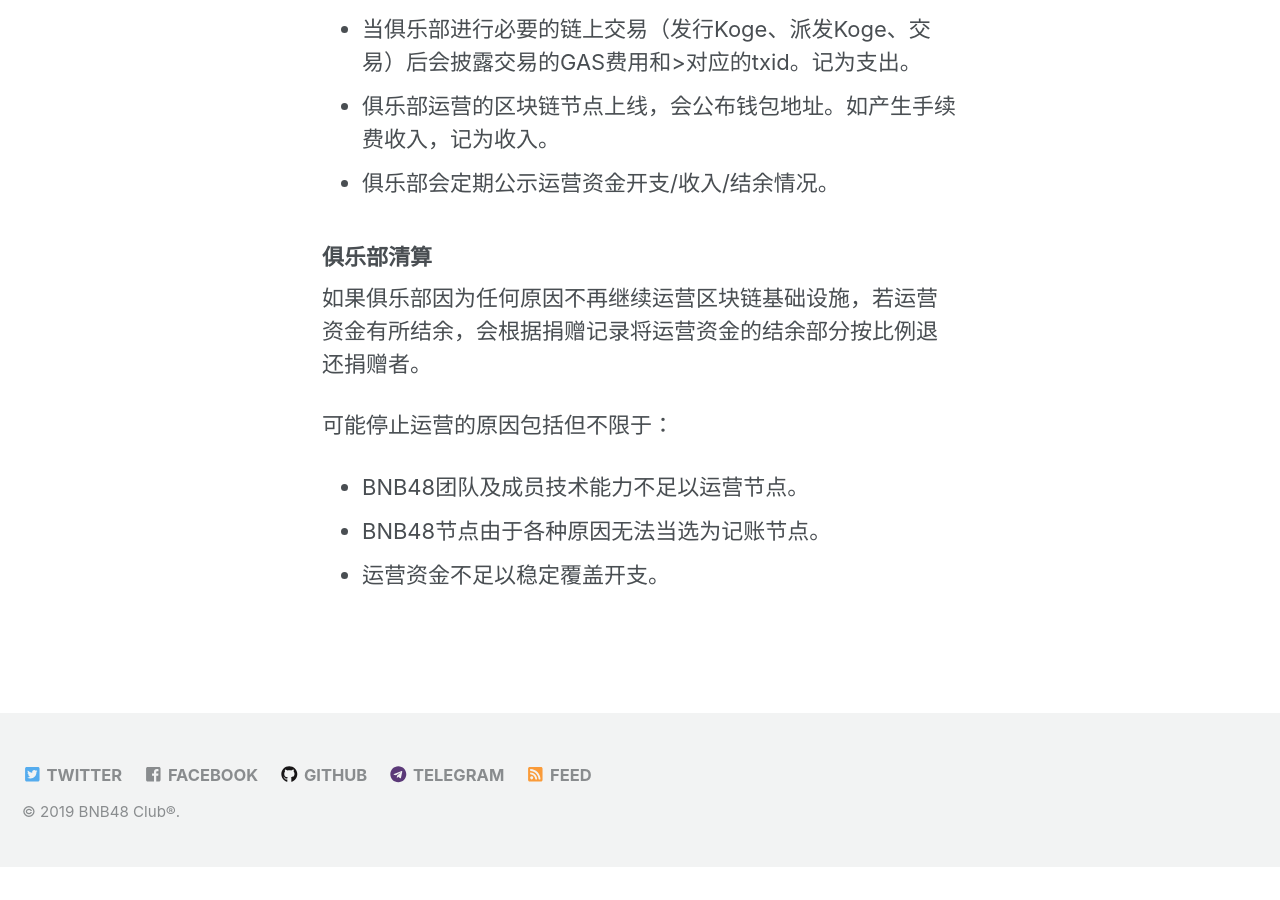
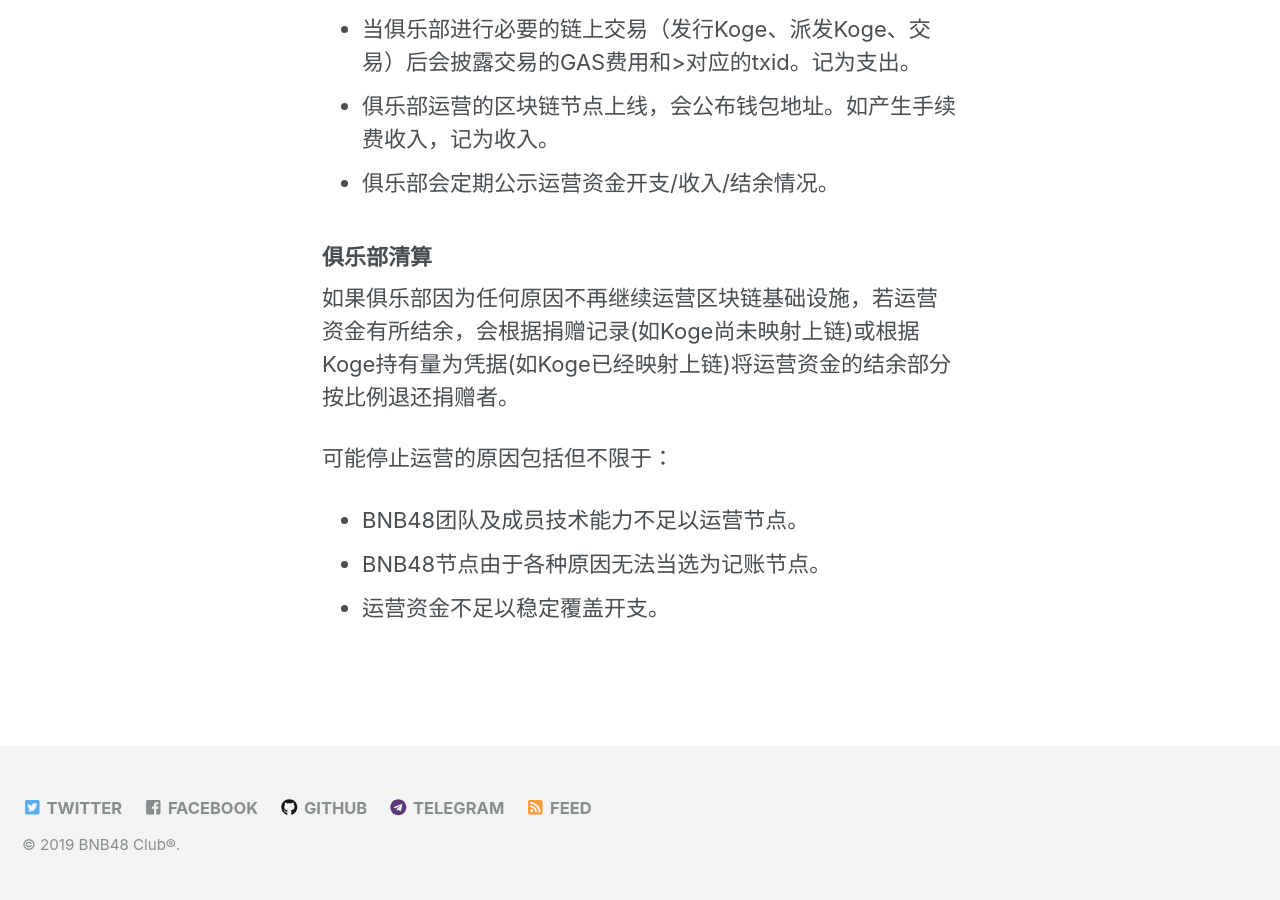
Before and after one commit to 48Club/BNB48Club.github.io, a Jekyll site: the page built from _pages/48finance.md, in a window 1280 px wide and 900 px high, scrolled down 1395 px. Built offline with Jekyll 4.4.1, drawn with Linux system fonts in a browser that asks for light colours; before the commit the page ends 2262 px from its top, so only the background shows below that.

Commit message:
修正清算依据，Koge的第一阶段以捐赠为准，第二阶段以Koge为准

```diff
--- a/_pages/48finance.md
+++ b/_pages/48finance.md
@@ -36,7 +36,7 @@ BNB48俱乐部是非营利组织，在运营Binance Chain等区块链节点等
 
 ### 俱乐部清算
 
-如果俱乐部因为任何原因不再继续运营区块链基础设施，若运营资金有所结余，会根据捐赠记录将运营资金的结余部分按比例退还捐赠者。
+如果俱乐部因为任何原因不再继续运营区块链基础设施，若运营资金有所结余，会根据捐赠记录(如Koge尚未映射上链)或根据Koge持有量为凭据(如Koge已经映射上链)将运营资金的结余部分按比例退还捐赠者。
 
 可能停止运营的原因包括但不限于：
 - BNB48团队及成员技术能力不足以运营节点。
```
